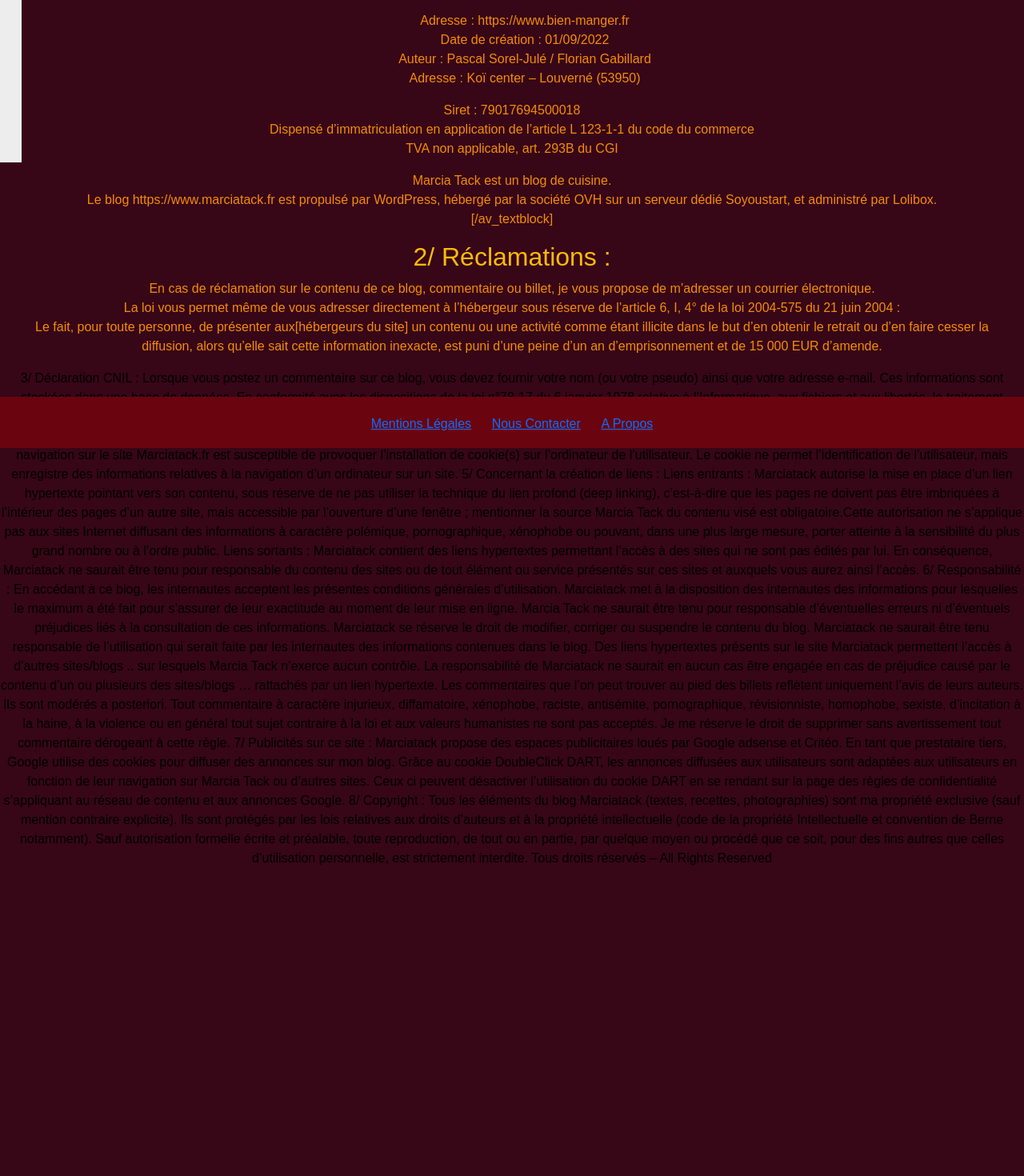
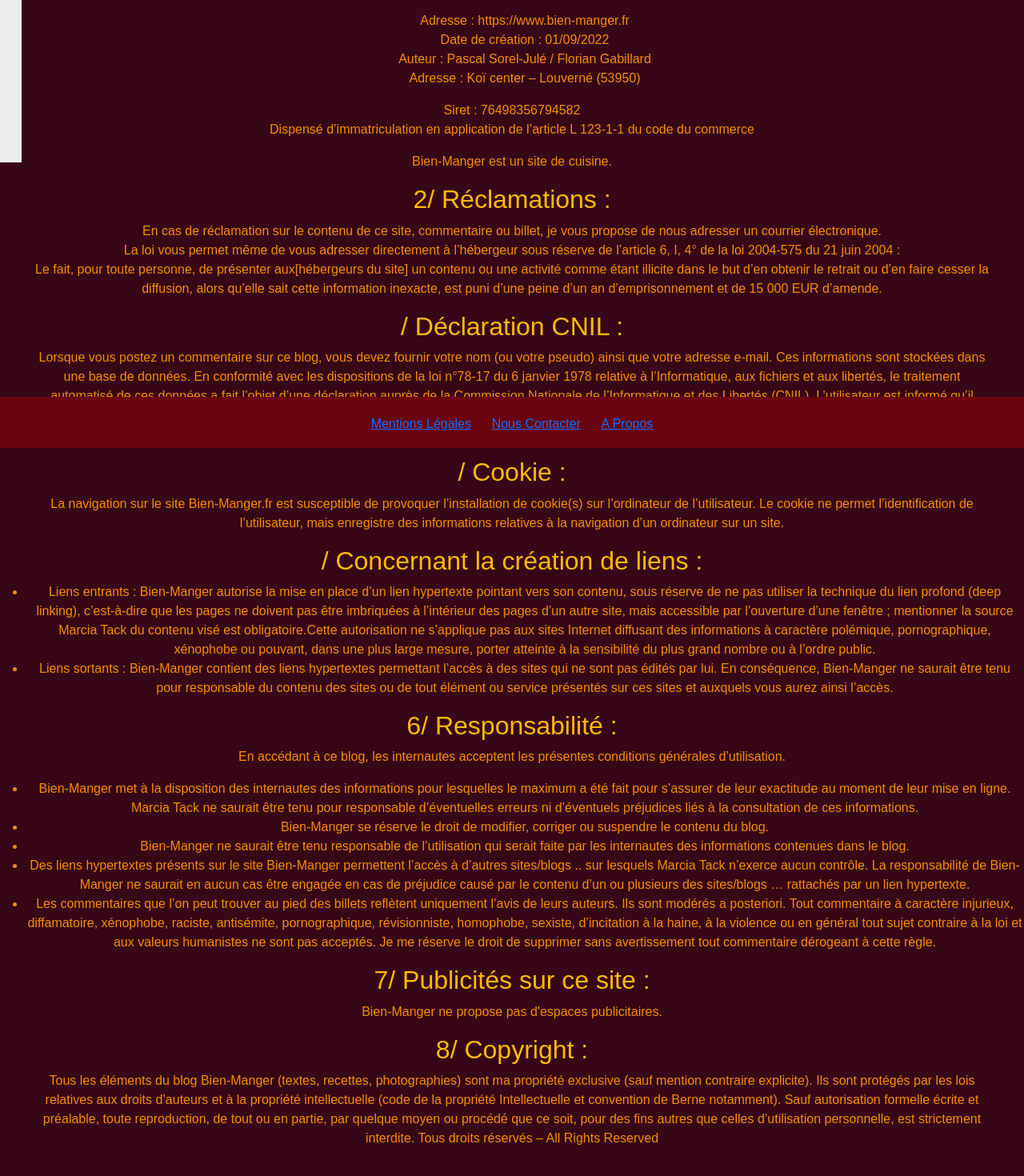
Before and after one commit to passor53/bien-manger, a Vue app: page /legalnotice in a window 1280 px wide. Shown: the part 240-1710 px from the top of the page at 80% size. Before the commit the page ends 1325 px from the top, so only its background shows below. Built offline with nearby package versions, Linux system fonts and the light colour scheme.

Commit message:
css de la page Conditions légales

```diff
--- a/src/views/LegalNoticeView.vue
+++ b/src/views/LegalNoticeView.vue
@@ -1,62 +1,59 @@
 <template lang="fr">
-    <div>
+    <div class="m-l">
         <h1>Mentions légales</h1>
 
 <h2>Présentation du site :</h2>
 
-<p>Nom : Marciatack</p>
+<p>Nom : Bien-Manger</p>
 <ul>
 <li>Adresse : https://www.bien-manger.fr</li>
 <li>Date de création : 01/09/2022</li>
 <li>Auteur : Pascal Sorel-Julé / Florian  Gabillard</li>
 <li>Adresse : Koï center – Louverné (53950)</li>
 </ul>
-<p>Siret : 79017694500018<br>
-Dispensé d’immatriculation en application de l’article L 123-1-1 du code du commerce<br>
-TVA non applicable, art. 293B du CGI</p>
+<p>Siret : 76498356794582<br>
+Dispensé d’immatriculation en application de l’article L 123-1-1 du code du commerce</p>
 
-<p>Marcia Tack est un blog de cuisine.<br>
-Le blog https://www.marciatack.fr est propulsé par WordPress, hébergé par la société OVH sur un serveur dédié Soyoustart, et administré par Lolibox.<br>
-[/av_textblock]</p>
+<p>Bien-Manger est un site de cuisine.</p>
 
 <h2>2/ Réclamations :</h2>
 
-<p>En cas de réclamation sur le contenu de ce blog, commentaire ou billet, je vous propose de m’adresser un courrier électronique.<br>
+<p>En cas de réclamation sur le contenu de ce site, commentaire ou billet, je vous propose de nous adresser un courrier électronique.<br>
 
 La loi vous permet même de vous adresser directement à l’hébergeur sous réserve de l’article 6, I, 4° de la loi 2004-575 du 21 juin 2004 :<br>
 
 Le fait, pour toute personne, de présenter aux[hébergeurs du site] un contenu ou une activité comme étant illicite dans le but d’en obtenir le retrait ou d’en faire cesser la diffusion, alors qu’elle sait cette information inexacte, est puni d’une peine d’un an d’emprisonnement et de 15 000 EUR d’amende.</p>
 
-3/ Déclaration CNIL :
+<h2>/ Déclaration CNIL :</h2>
 
-Lorsque vous postez un commentaire sur ce blog, vous devez fournir votre nom (ou votre pseudo) ainsi que votre adresse e-mail. Ces informations sont stockées dans une base de données. En conformité avec les dispositions de la loi n°78-17 du 6 janvier 1978 relative à l’Informatique, aux fichiers et aux libertés, le traitement automatisé de ces données a fait l’objet d’une déclaration auprès de la Commission Nationale de l’Informatique et des Libertés (CNIL). L’utilisateur est informé qu’il dispose d’un droit d’accès, de rectification et de suppression portant sur les données le concernant en m’écrivant par e-mail à l’adresse suivante : contact@marciatack.com
+<p>Lorsque vous postez un commentaire sur ce blog, vous devez fournir votre nom (ou votre pseudo) ainsi que votre adresse e-mail. Ces informations sont stockées dans une base de données. En conformité avec les dispositions de la loi n°78-17 du 6 janvier 1978 relative à l’Informatique, aux fichiers et aux libertés, le traitement automatisé de ces données a fait l’objet d’une déclaration auprès de la Commission Nationale de l’Informatique et des Libertés (CNIL). L’utilisateur est informé qu’il dispose d’un droit d’accès, de rectification et de suppression portant sur les données le concernant en m’écrivant par e-mail à l’adresse suivante : bien-manger@bien-manger.com</p>
 
-4/ Cookie :
+<h2>/ Cookie :</h2>
 
-La navigation sur le site Marciatack.fr est susceptible de provoquer l’installation de cookie(s) sur l’ordinateur de l’utilisateur. Le cookie ne permet l’identification de l’utilisateur, mais enregistre des informations relatives à la navigation d’un ordinateur sur un site.
+<p>La navigation sur le site Bien-Manger.fr est susceptible de provoquer l’installation de cookie(s) sur l’ordinateur de l’utilisateur. Le cookie ne permet l’identification de l’utilisateur, mais enregistre des informations relatives à la navigation d’un ordinateur sur un site.</p>
 
-5/ Concernant la création de liens :
+<h2>/ Concernant la création de liens :</h2>
 
-    Liens entrants : Marciatack autorise la mise en place d’un lien hypertexte pointant vers son contenu, sous réserve de ne pas utiliser la technique du lien profond (deep linking), c’est-à-dire que les pages ne doivent pas être imbriquées à l’intérieur des pages d’un autre site, mais accessible par l’ouverture d’une fenêtre ; mentionner la source Marcia Tack du contenu visé est obligatoire.Cette autorisation ne s’applique pas aux sites Internet diffusant des informations à caractère polémique, pornographique, xénophobe ou pouvant, dans une plus large mesure, porter atteinte à la sensibilité du plus grand nombre ou à l’ordre public.
-    Liens sortants : Marciatack contient des liens hypertextes permettant l’accès à des sites qui ne sont pas édités par lui. En conséquence, Marciatack ne saurait être tenu pour responsable du contenu des sites ou de tout élément ou service présentés sur ces sites et auxquels vous aurez ainsi l’accès.
+    <ul><li>Liens entrants : Bien-Manger autorise la mise en place d’un lien hypertexte pointant vers son contenu, sous réserve de ne pas utiliser la technique du lien profond (deep linking), c’est-à-dire que les pages ne doivent pas être imbriquées à l’intérieur des pages d’un autre site, mais accessible par l’ouverture d’une fenêtre ; mentionner la source Marcia Tack du contenu visé est obligatoire.Cette autorisation ne s’applique pas aux sites Internet diffusant des informations à caractère polémique, pornographique, xénophobe ou pouvant, dans une plus large mesure, porter atteinte à la sensibilité du plus grand nombre ou à l’ordre public.</li>
+    <li>Liens sortants : Bien-Manger contient des liens hypertextes permettant l’accès à des sites qui ne sont pas édités par lui. En conséquence, Bien-Manger ne saurait être tenu pour responsable du contenu des sites ou de tout élément ou service présentés sur ces sites et auxquels vous aurez ainsi l’accès.</li>
+    </ul>
+<h2>6/ Responsabilité :</h2>
 
-6/ Responsabilité :
+<p>En accédant à ce blog, les internautes acceptent les présentes conditions générales d’utilisation.</p>
 
-En accédant à ce blog, les internautes acceptent les présentes conditions générales d’utilisation.
+    <ul><li>Bien-Manger met à la disposition des internautes des informations pour lesquelles le maximum a été fait pour s’assurer de leur exactitude au moment de leur mise en ligne. Marcia Tack ne saurait être tenu pour responsable d’éventuelles erreurs ni d’éventuels préjudices liés à la consultation de ces informations.</li>
+        <li>Bien-Manger se réserve le droit de modifier, corriger ou suspendre le contenu du blog.</li>
+        <li>Bien-Manger ne saurait être tenu responsable de l’utilisation qui serait faite par les internautes des informations contenues dans le blog.</li>
+        <li>Des liens hypertextes présents sur le site Bien-Manger permettent l’accès à d’autres sites/blogs .. sur lesquels Marcia Tack n’exerce aucun contrôle. La responsabilité de Bien-Manger ne saurait en aucun cas être engagée en cas de préjudice causé par le contenu d’un ou plusieurs des sites/blogs … rattachés par un lien hypertexte.</li>
+        <li>Les commentaires que l’on peut trouver au pied des billets reflètent uniquement l’avis de leurs auteurs. Ils sont modérés a posteriori. Tout commentaire à caractère injurieux, diffamatoire, xénophobe, raciste, antisémite, pornographique, révisionniste, homophobe, sexiste, d’incitation à la haine, à la violence ou en général tout sujet contraire à la loi et aux valeurs humanistes ne sont pas acceptés. Je me réserve le droit de supprimer sans avertissement tout commentaire dérogeant à cette règle.</li>
+    </ul>
+<h2>7/ Publicités sur ce site :</h2>
 
-    Marciatack met à la disposition des internautes des informations pour lesquelles le maximum a été fait pour s’assurer de leur exactitude au moment de leur mise en ligne. Marcia Tack ne saurait être tenu pour responsable d’éventuelles erreurs ni d’éventuels préjudices liés à la consultation de ces informations.
-    Marciatack se réserve le droit de modifier, corriger ou suspendre le contenu du blog.
-    Marciatack ne saurait être tenu responsable de l’utilisation qui serait faite par les internautes des informations contenues dans le blog.
-    Des liens hypertextes présents sur le site Marciatack permettent l’accès à d’autres sites/blogs .. sur lesquels Marcia Tack n’exerce aucun contrôle. La responsabilité de Marciatack ne saurait en aucun cas être engagée en cas de préjudice causé par le contenu d’un ou plusieurs des sites/blogs … rattachés par un lien hypertexte.
-    Les commentaires que l’on peut trouver au pied des billets reflètent uniquement l’avis de leurs auteurs. Ils sont modérés a posteriori. Tout commentaire à caractère injurieux, diffamatoire, xénophobe, raciste, antisémite, pornographique, révisionniste, homophobe, sexiste, d’incitation à la haine, à la violence ou en général tout sujet contraire à la loi et aux valeurs humanistes ne sont pas acceptés. Je me réserve le droit de supprimer sans avertissement tout commentaire dérogeant à cette règle.
+<p>Bien-Manger ne propose pas d'espaces publicitaires.</p>
 
-7/ Publicités sur ce site :
+<h2>8/ Copyright :</h2>
 
-Marciatack propose des espaces publicitaires loués par Google adsense et Critéo. En tant que prestataire tiers, Google utilise des cookies pour diffuser des annonces sur mon blog. Grâce au cookie DoubleClick DART, les annonces diffusées aux utilisateurs sont adaptées aux utilisateurs en fonction de leur navigation sur Marcia Tack ou d’autres sites. Ceux ci peuvent désactiver l’utilisation du cookie DART en se rendant sur la page des règles de confidentialité s’appliquant au réseau de contenu et aux annonces Google.
-
-8/ Copyright :
-
-Tous les éléments du blog Marciatack (textes, recettes, photographies) sont ma propriété exclusive (sauf mention contraire explicite). Ils sont protégés par les lois relatives aux droits d’auteurs et à la propriété intellectuelle (code de la propriété Intellectuelle et convention de Berne notamment). Sauf autorisation formelle écrite et préalable, toute reproduction, de tout ou en partie, par quelque moyen ou procédé que ce soit, pour des fins autres que celles d’utilisation personnelle, est strictement interdite. Tous droits réservés – All Rights Reserved
+<p>Tous les éléments du blog Bien-Manger (textes, recettes, photographies) sont ma propriété exclusive (sauf mention contraire explicite). Ils sont protégés par les lois relatives aux droits d’auteurs et à la propriété intellectuelle (code de la propriété Intellectuelle et convention de Berne notamment). Sauf autorisation formelle écrite et préalable, toute reproduction, de tout ou en partie, par quelque moyen ou procédé que ce soit, pour des fins autres que celles d’utilisation personnelle, est strictement interdite. Tous droits réservés – All Rights Reserved</p>
     </div>
 </template>
 <script>
@@ -65,4 +62,7 @@
 }
 </script>
 <style scoped>
+.m-l {
+    padding: 0 0 6vh 0;
+}
 </style>
```
